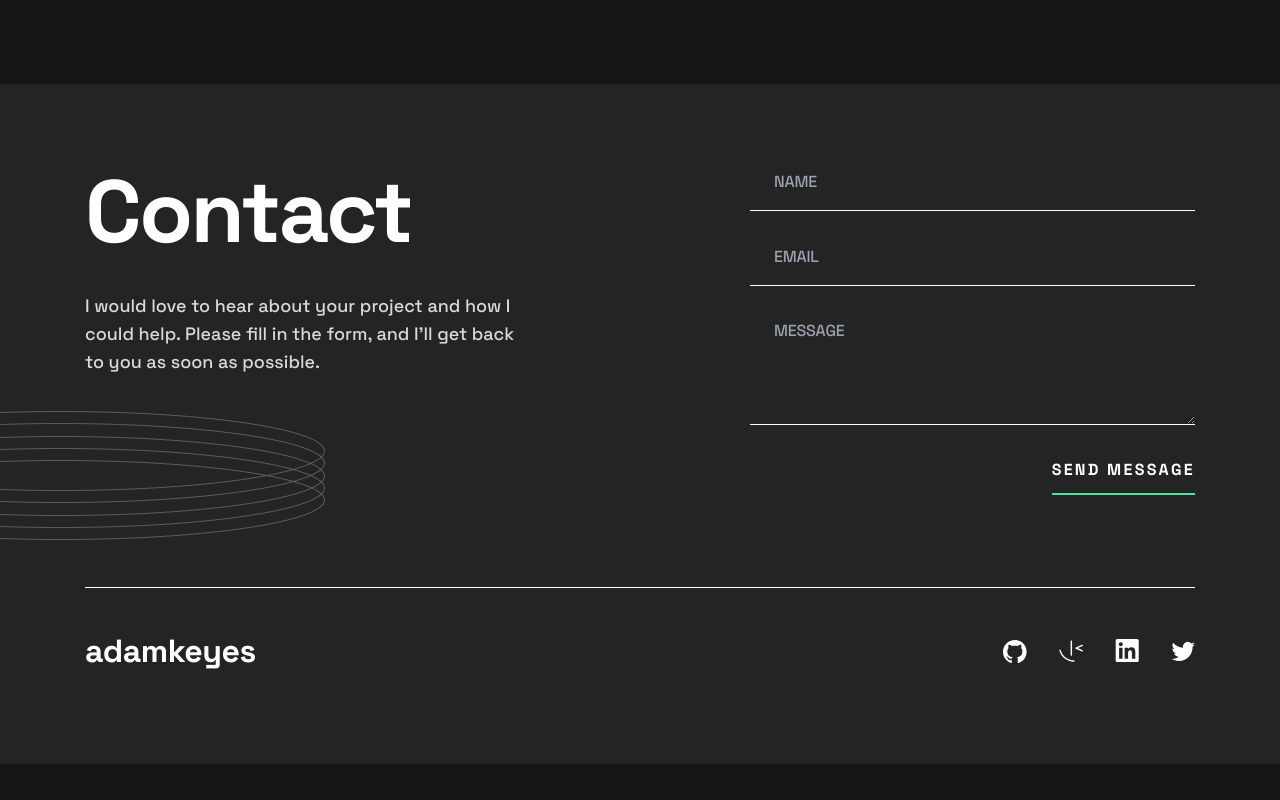
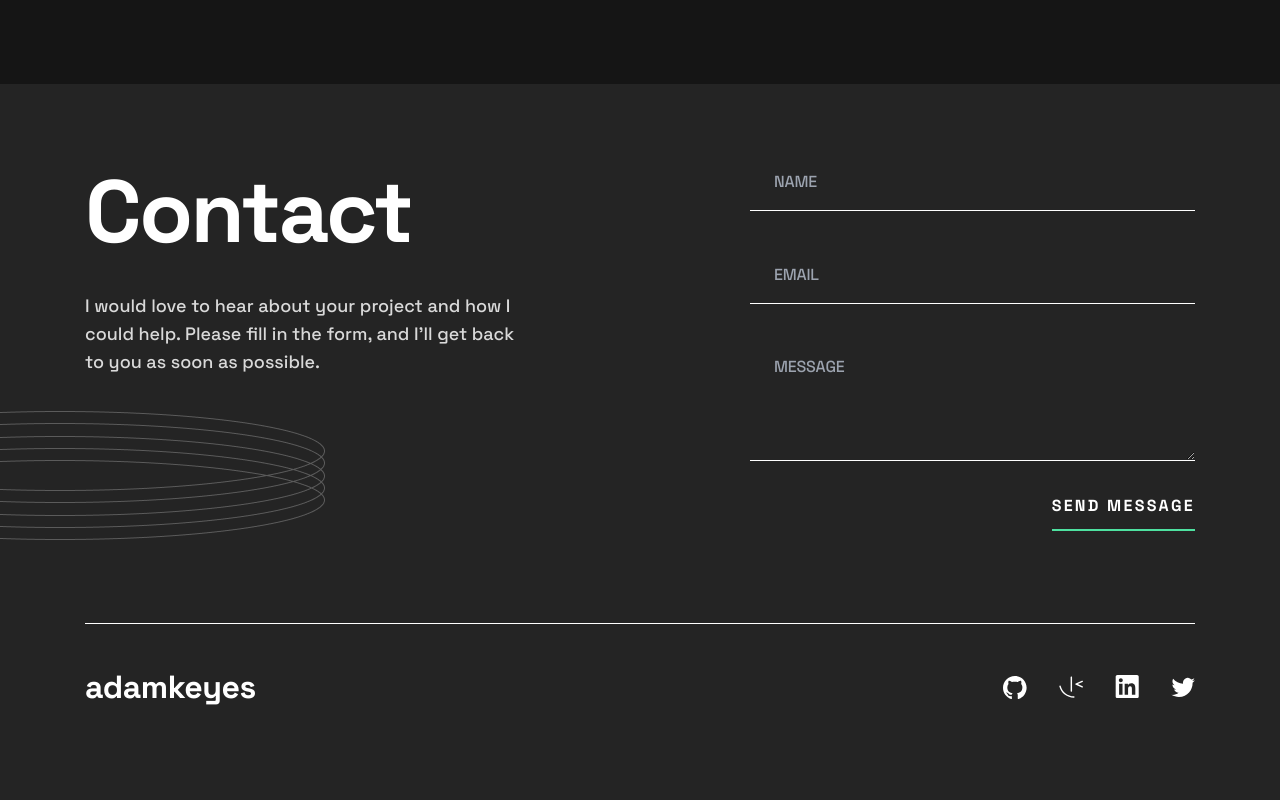
Before and after one commit to 0x41-li/single-page-developer-portfolio, a React (Vite) app: page / in a window 1280 px wide. Shown: the part 3113-3913 px from the top of the page. Before the commit the page ends 3877 px from the top, so only its background shows below. Built offline with nearby package versions, Linux system fonts and the light colour scheme.

Commit message:
Errors now displaying

```diff
--- a/src/components/FormField.tsx
+++ b/src/components/FormField.tsx
@@ -8,6 +8,7 @@ type FormFieldProps = {
   type?: string;
   placeholder?: string;
   customClasses?: string;
+  error?: string;
   handleChange: (
     e: React.ChangeEvent<HTMLInputElement | HTMLTextAreaElement>,
   ) => void;
@@ -21,19 +22,32 @@ const FormField: React.FC<FormFieldProps> = ({
   type = "text",
   placeholder = "",
   customClasses = "",
+  error,
   handleChange,
 }) => {
-  const classname =
-    "block h-[43px] w-full border-b border-white bg-transparent bg-opacity-0 pb-4 pl-6 font-medium placeholder:text-base placeholder:uppercase placeholder:leading-[26px] placeholder:-tracking-[0.2px] focus:border-green focus:outline-none";
+  const classname = `uppercase block h-[43px] w-full border-b border-white bg-transparent bg-opacity-0 pb-4 pl-6 font-medium placeholder:text-base placeholder:uppercase placeholder:leading-[26px] placeholder:-tracking-[0.2px] focus:border-green focus:outline-none ${error && "border-[#FF6F5B] focus:border-[#FF6F5B]"}`;
 
-  return React.createElement(tagname, {
+  return (
+    <div className="">
+      {React.createElement(tagname, {
+        key: name,
         type,
         name,
         value,
         placeholder,
         className: `${classname} ${customClasses}`,
         onChange: handleChange,
-  });
+      })}
+      {error && (
+        <p
+          key={error}
+          className="mt-[5px] text-right text-[12px] text-[#FF6F5B]"
+        >
+          {error}
+        </p>
+      )}
+    </div>
+  );
 };
 
 export default FormField;
--- a/src/sections/ContactMe.tsx
+++ b/src/sections/ContactMe.tsx
@@ -1,5 +1,5 @@
 import React, { useState } from "react";
-import { object, z, ZodError } from "zod";
+import { z } from "zod";
 
 // Components
 import PrimaryButton from "../components/PrimaryButton";
@@ -11,9 +11,15 @@ import FormField from "../components/FormField";
 
 // Form data schema
 const formSchema = z.object({
-  name: z.string().min(3).max(254),
+  name: z
+    .string()
+    .min(3, { message: "Name must contains at least 3 characters" })
+    .max(254, { message: "Name must contains at most 254 characters" }),
   email: z.string().email(),
-  message: z.string().min(10).max(5000),
+  message: z
+    .string()
+    .min(10, { message: "Message must contains at least 10 characters" })
+    .max(5000, { message: "Message must contains at most 5000 characters" }),
 });
 
 // Infer form data types from zod schema
@@ -49,7 +55,12 @@ const ContactMe: React.FC = () => {
     try {
       formSchema.parse(formData);
 
-      console.log(formData);
+      // Reset form errors
+      setFormData({
+        name: "",
+        email: "",
+        message: "",
+      });
     } catch (error) {
       if (error instanceof z.ZodError) {
         setFormErrors(() => {
@@ -127,6 +138,7 @@ const ContactMe: React.FC = () => {
               placeholder="name"
               value={formData.name}
               handleChange={handleChange}
+              error={formErrors.name}
             />
 
             <FormField
@@ -136,6 +148,7 @@ const ContactMe: React.FC = () => {
               value={formData.email}
               handleChange={handleChange}
               customClasses="mt-[50px]"
+              error={formErrors.email}
             />
 
             <FormField
@@ -145,6 +158,7 @@ const ContactMe: React.FC = () => {
               value={formData.message}
               handleChange={handleChange}
               customClasses="mt-[50px] !h-[107px]"
+              error={formErrors.message}
             />
 
             <div className="mt-6 flex justify-end md:mt-[34px] xl:mt-[66px]">
```
Lines whose indentation alone changed are shown as unchanged.
